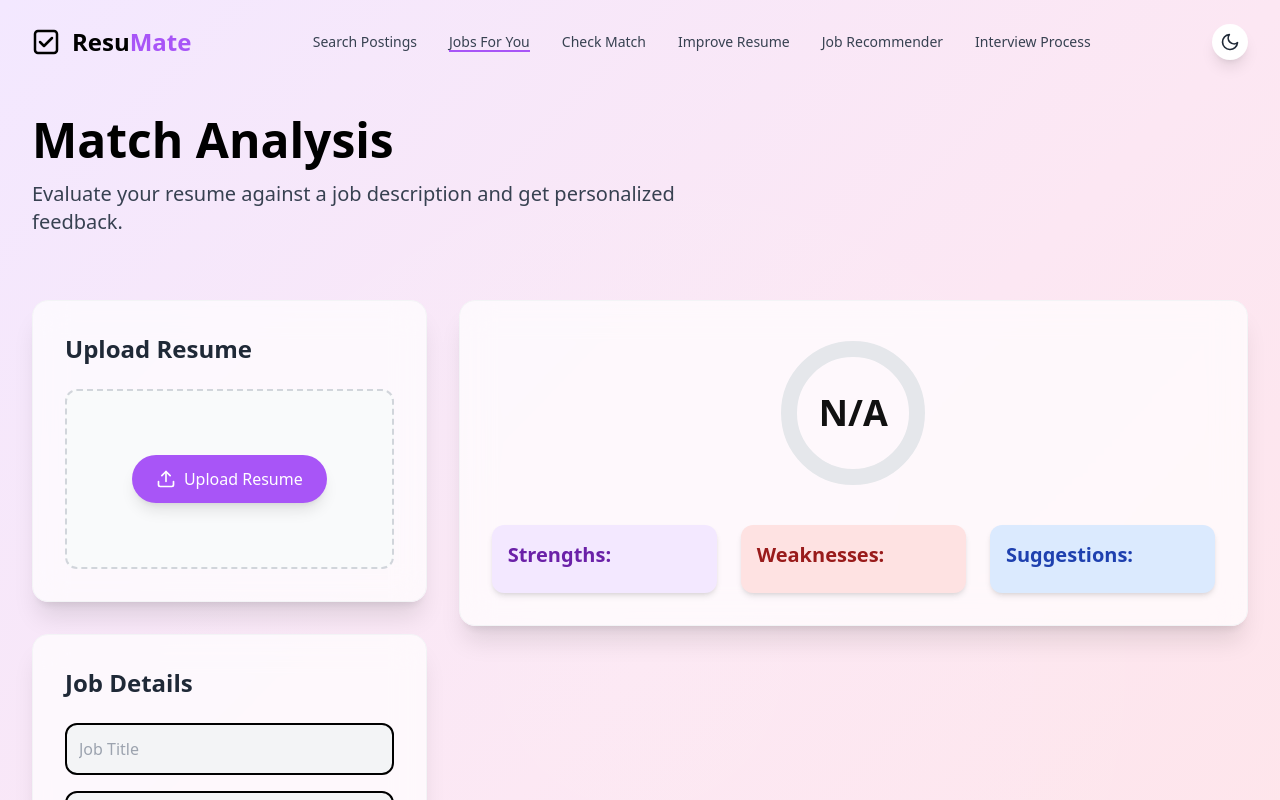
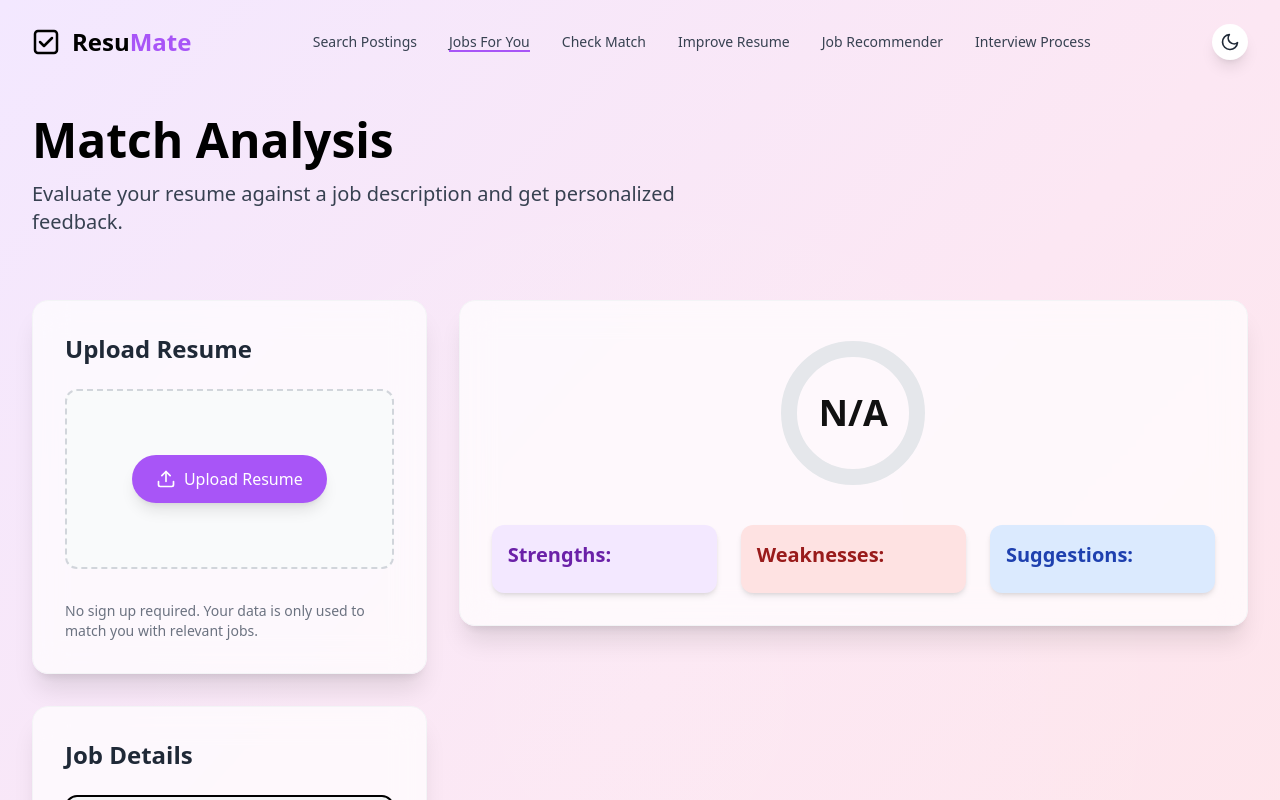
Before and after one commit to CMPT-276-SPRING-2025/final-project-lakes, a React (Vite) app: page /match-check in a window 1280 px wide. Shown: the top 800 px of the page. Built offline with nearby package versions, Linux system fonts and the light colour scheme.

Commit message:
Added Description underneath of Upload Resume Button

```diff
--- a/src/pages/MatchCheckPage.jsx
+++ b/src/pages/MatchCheckPage.jsx
@@ -335,6 +335,14 @@ ${jobDetails.description}
                     </p>
                   )}
                 </motion.div>
+                <p
+                  className={`mt-8 text-sm ${
+                    darkMode ? "text-gray-400" : "text-gray-500"
+                  }`}
+                >
+                  No sign up required. Your data is only used to match you with
+                  relevant jobs.
+                </p>
               </div>
             </motion.div>
             {/* Job Details Card */}
```
